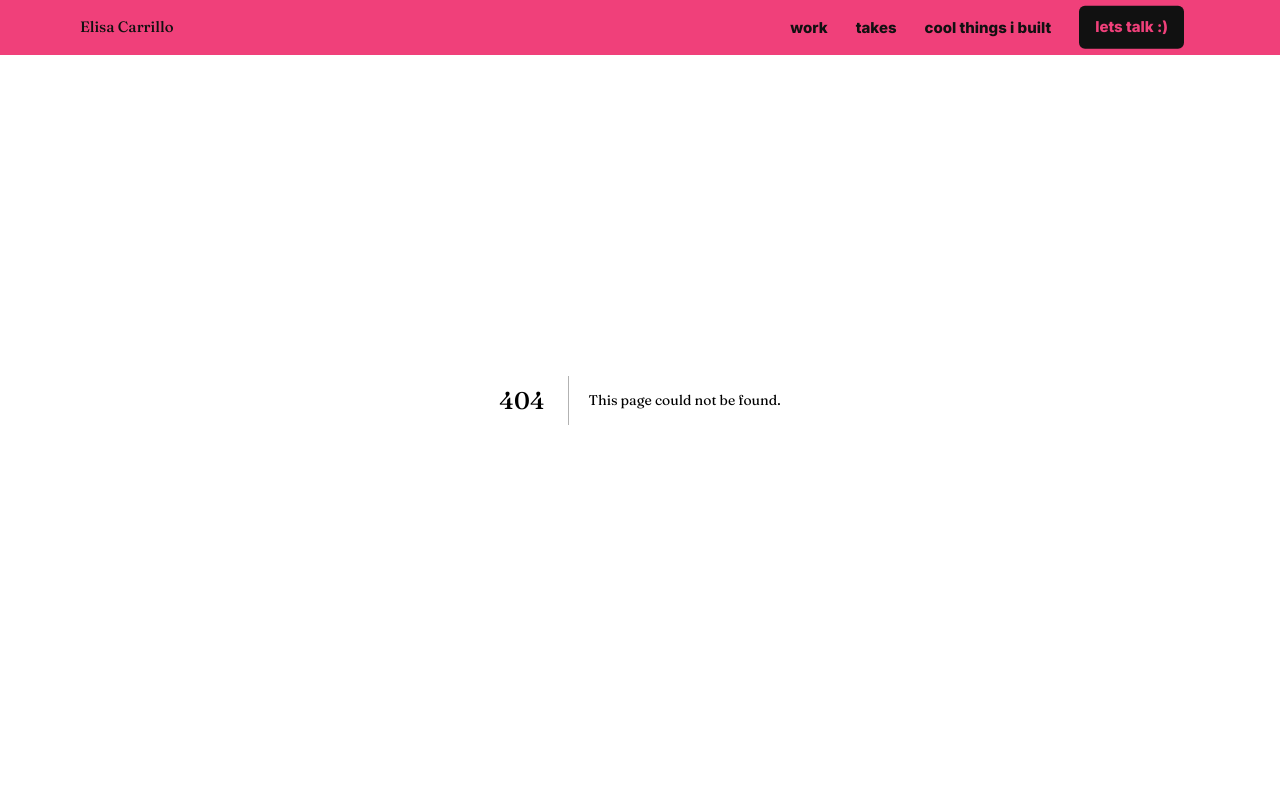
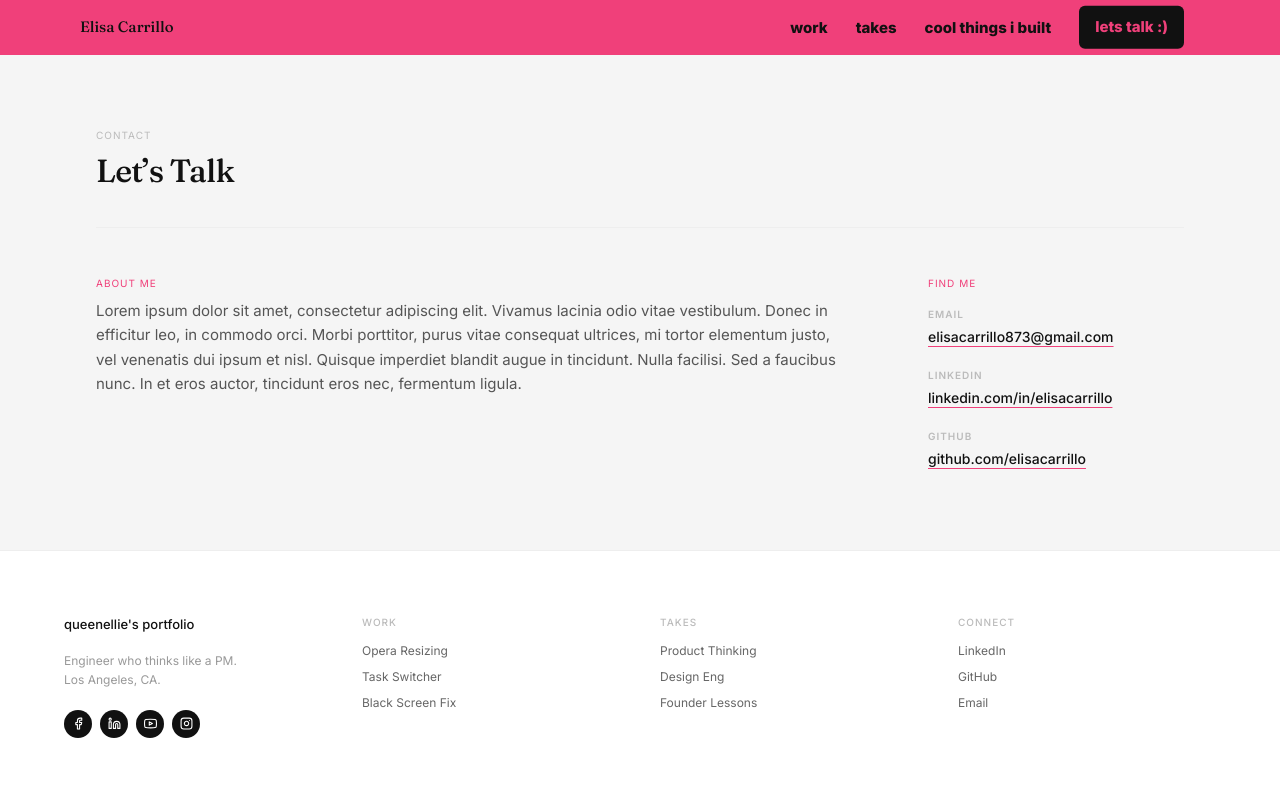
Before and after one commit to elisacarrillo/queenellie-portfolio, a Next.js app: page /lets-talk in a window 1280 px wide. Before the commit this address had no page. Shown: the top 800 px of the page. Built offline with nearby package versions, Linux system fonts and the light colour scheme; a web font is replaced by a local one.

Commit message:
Add Let's Talk contact page and update nav link
Replaces the mailto nav CTA with a dedicated /lets-talk page
showing a lorem ipsum about-me paragraph alongside email, LinkedIn,
and GitHub contact links in a two-column layout.

```diff
--- /dev/null
+++ b/app/lets-talk/page.tsx
@@ -0,0 +1,82 @@
+import type { Metadata } from "next";
+
+export const metadata: Metadata = {
+  title: "Let's Talk — Queenellie",
+  description: "Get in touch with Elisa Carrillo.",
+};
+
+const contacts = [
+  {
+    label: "Email",
+    value: "elisacarrillo873@gmail.com",
+    href: "mailto:elisacarrillo873@gmail.com",
+  },
+  {
+    label: "LinkedIn",
+    value: "linkedin.com/in/elisacarrillo",
+    href: "https://linkedin.com/in/elisacarrillo",
+  },
+  {
+    label: "GitHub",
+    value: "github.com/elisacarrillo",
+    href: "https://github.com/elisacarrillo",
+  },
+];
+
+export default function LetsTalkPage() {
+  return (
+    <div className="mx-auto min-w-0 max-w-6xl px-4 pb-20 pt-24 sm:px-8">
+      {/* Page header */}
+      <div className="mb-12 border-b border-[#eee] py-8">
+        <p className="mb-1 text-[10px] uppercase tracking-widest text-[#bbb]">
+          Contact
+        </p>
+        <h1 className="font-fraunces font-extrabold text-[2rem] tracking-tight">
+          Let&rsquo;s Talk
+        </h1>
+      </div>
+
+      {/* Two-column layout */}
+      <div className="flex flex-col gap-12 md:flex-row md:gap-20">
+        {/* Left — About */}
+        <div className="md:flex-1">
+          <p className="mb-2 text-[10px] uppercase tracking-widest text-[#f0407a]">
+            About Me
+          </p>
+          <p className="text-[15px] leading-relaxed text-[#555]">
+            Lorem ipsum dolor sit amet, consectetur adipiscing elit. Vivamus
+            lacinia odio vitae vestibulum. Donec in efficitur leo, in commodo
+            orci. Morbi porttitor, purus vitae consequat ultrices, mi tortor
+            elementum justo, vel venenatis dui ipsum et nisl. Quisque imperdiet
+            blandit augue in tincidunt. Nulla facilisi. Sed a faucibus nunc. In
+            et eros auctor, tincidunt eros nec, fermentum ligula.
+          </p>
+        </div>
+
+        {/* Right — Contact links */}
+        <div className="shrink-0 md:w-64">
+          <p className="mb-4 text-[10px] uppercase tracking-widest text-[#f0407a]">
+            Find Me
+          </p>
+          <ul className="space-y-5">
+            {contacts.map((c) => (
+              <li key={c.label}>
+                <p className="mb-0.5 text-[10px] font-semibold uppercase tracking-widest text-[#bbb]">
+                  {c.label}
+                </p>
+                <a
+                  href={c.href}
+                  target={c.href.startsWith("http") ? "_blank" : undefined}
+                  rel="noopener noreferrer"
+                  className="text-[14px] font-medium text-[#111] underline underline-offset-4 decoration-[#f0407a] hover:text-[#f0407a] transition-colors"
+                >
+                  {c.value}
+                </a>
+              </li>
+            ))}
+          </ul>
+        </div>
+      </div>
+    </div>
+  );
+}
--- a/components/Nav.tsx
+++ b/components/Nav.tsx
@@ -62,7 +62,7 @@ export default function Nav() {
           ))}
           <li className="shrink-0">
             <Link
-              href="mailto:elisacarrillo873@gmail.com"
+              href="/lets-talk"
               className="nav-cta inline-flex items-center whitespace-nowrap rounded-md bg-[#111] px-3 py-2 text-[13px] font-extrabold transition-colors hover:bg-[#f0407a] sm:px-4 sm:py-2.5 sm:text-[15px]"
             >
               lets talk :)
```
